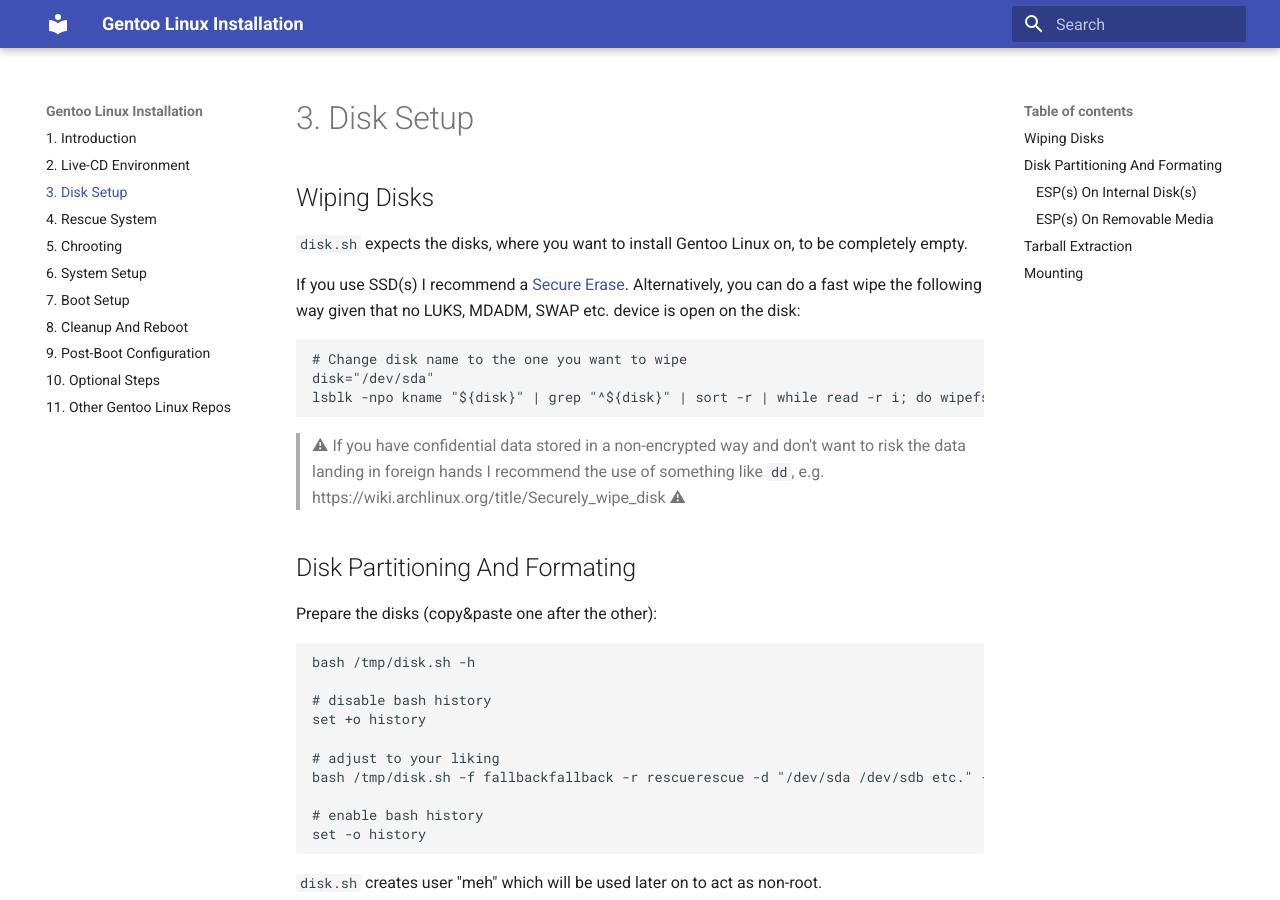
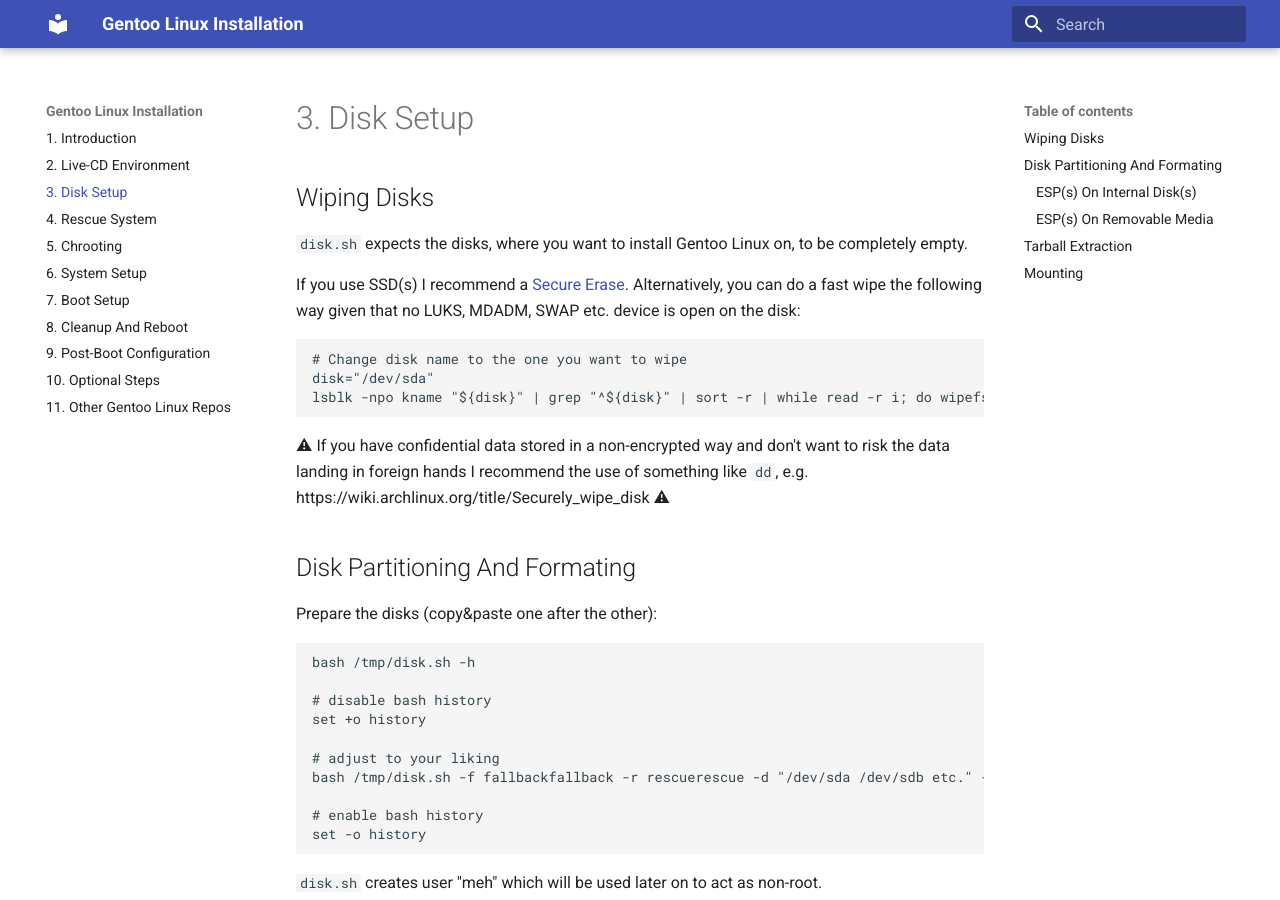
Before and after one commit to duxsco/gentoo-installation, an MkDocs documentation site: the page built from docs/03_disk_setup.md, in a window 1280 px wide and 900 px high. Built offline with MkDocs 1.6.1 and Material for MkDocs 9.7.7, drawn with Linux system fonts in a browser that asks for light colours.

Commit message:
Update disclaimers

````diff
--- a/docs/03_disk_setup.md
+++ b/docs/03_disk_setup.md
@@ -10,7 +10,7 @@ disk="/dev/sda"
 lsblk -npo kname "${disk}" | grep "^${disk}" | sort -r | while read -r i; do wipefs -a "$i"; done
 ```
 
-> ⚠ If you have confidential data stored in a non-encrypted way and don't want to risk the data landing in foreign hands I recommend the use of something like `dd`, e.g. https://wiki.archlinux.org/title/Securely_wipe_disk ⚠
+⚠ If you have confidential data stored in a non-encrypted way and don't want to risk the data landing in foreign hands I recommend the use of something like `dd`, e.g. https://wiki.archlinux.org/title/Securely_wipe_disk ⚠
 
 ## Disk Partitioning And Formating
 
@@ -147,7 +147,7 @@ Result of a four disk setup (`/dev/sda`, `/dev/sdb`, `/dev/sdc` and `/dev/sdd`)
 
 ## Tarball Extraction
 
-> ⚠ Current `stage3-amd64-systemd-*.tar.xz` is downloaded by default. Download and extract your stage3 flavour if it fits your needs more, but choose a systemd flavour of stage3, because this is required later on. Check the official handbook for the steps to be taken, especially in regards to verification. ⚠
+⚠ Current `stage3-amd64-systemd-*.tar.xz` is downloaded by default. Download and extract your stage3 flavour if it fits your needs more, but choose a systemd flavour of stage3, because this is required later on. Check the official handbook for the steps to be taken, especially in regards to verification. ⚠
 
 Extract stage3 tarball and copy `firewall.nft`:
 
````
Also changed, not shown: docs/05_chrooting.md (+1 -1 lines).
